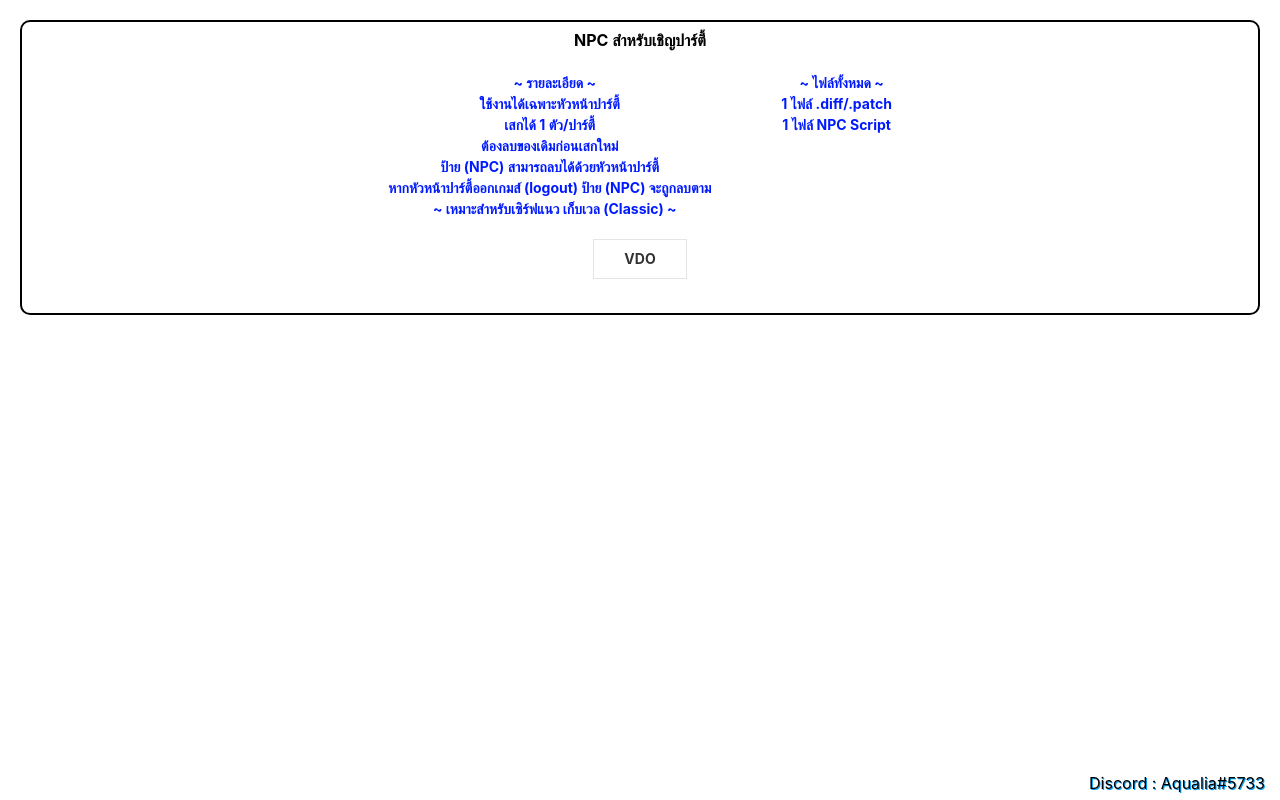
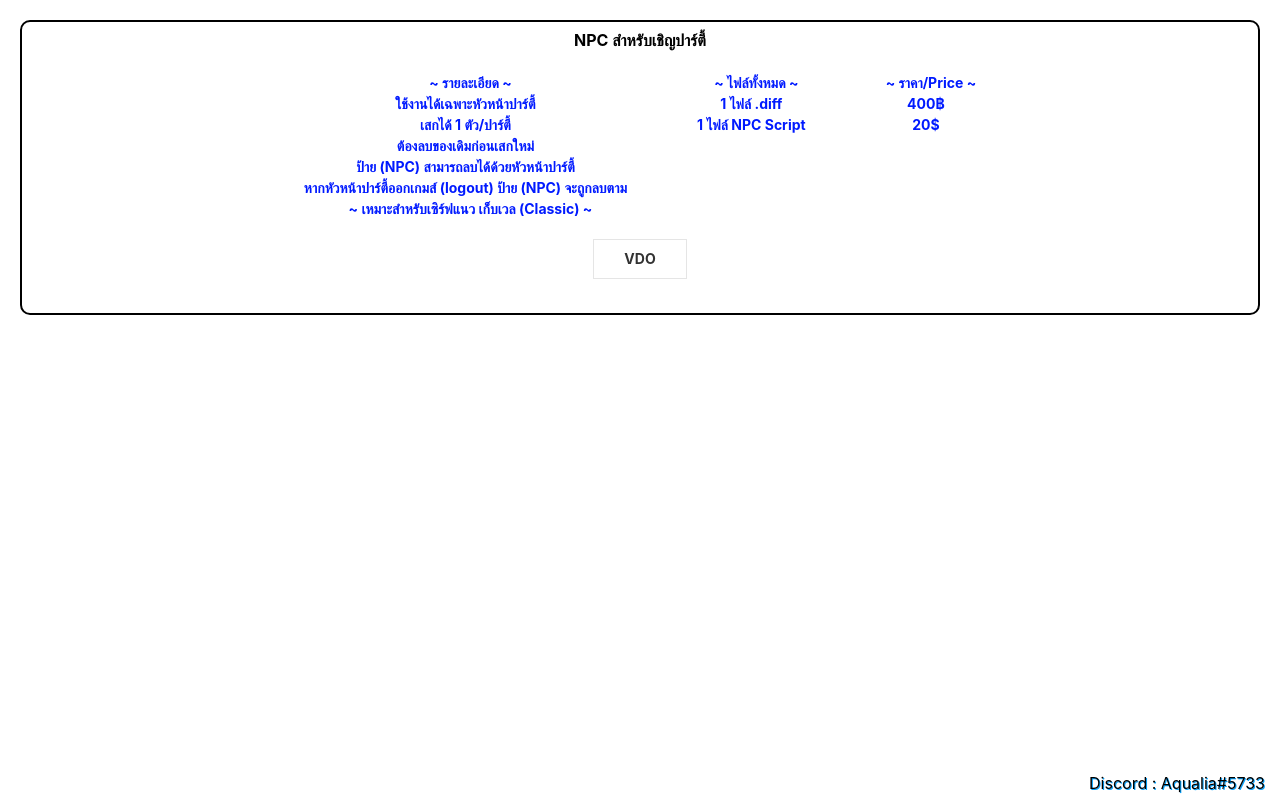
Before and after one commit to CosmicTraveler/ro-script, a plain HTML site: page index.html in a window 1280 px wide. Drawn offline with Linux system fonts and the light colour scheme.

Commit message:
update : price

```diff
--- a/index.html
+++ b/index.html
@@ -36,8 +36,16 @@
                     </div>
                     <div style="color: rgb(0, 26, 255);font-weight: bold;font-size: 14px;">
                         <span style="margin-left: 10px;"></span>~ ไฟล์ทั้งหมด ~</span><br>
-                            <span> 1 ไฟล์ .diff/.patch </span><br>
+                            <span> 1 ไฟล์ .diff </span><br>
                             <span> 1 ไฟล์ NPC Script </span><br>
+                    </div>
+                    <div class="uk-margin-large-left">
+
+                    </div>
+                    <div style="color: rgb(0, 26, 255);font-weight: bold;font-size: 14px;">
+                        <span style="margin-left: 10px;"></span>~ ราคา/Price ~</span><br>
+                            <span> 400฿</span><br>
+                            <span> 20$ </span><br>
                     </div>
                 </div>
                 <div style="color: rgb(0, 26, 255);font-weight: bold;font-size: 14px;">
```
